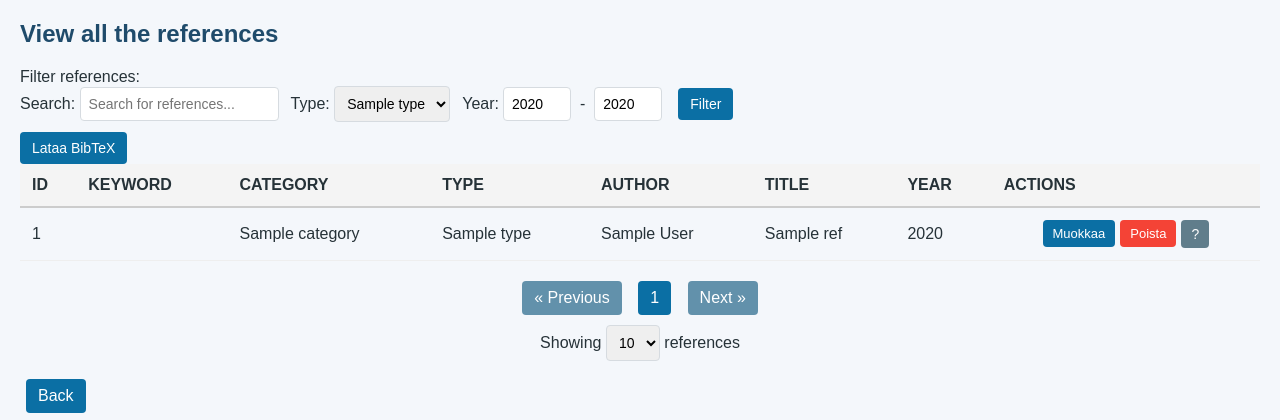
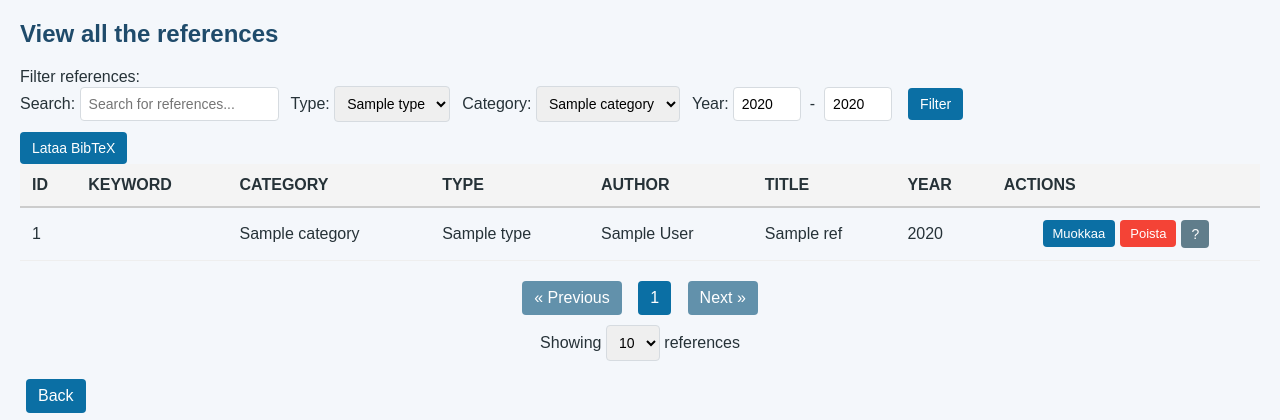
Before and after one commit to aapokoiv/viite-varasto, a Flask app: template src/templates/ref_list.html in a window 1280 px wide. Shown: the top 420 px of the page. Run offline with Flask 3, Linux system fonts and the light colour scheme; the template is opened without the code that fills it: most values are stand-ins (such as "Sample title", 1, 10 or a date in 2020); one stand-in notice (Sample message) is shown; parts of the project's set-up code (start-up, migrations or seed data) failed here and were passed over.

Commit message:
Added filtering based on category

```diff
--- a/src/app.py
+++ b/src/app.py
@@ -43,6 +43,7 @@ def ref_list():
     filters = {
         "query": request.args.get("query", ""),
         "type": request.args.get("type"),
+        "category": request.args.get("category"),
         "year_from": request.args.get("year_from", 0, type=int),
         "year_to": request.args.get("year_to", 2025, type=int)
     }
@@ -60,6 +61,7 @@ def ref_list():
         active_filters={
             "query": filters["query"],
             "type": filters["type"],
+            "category": filters["category"],
             "year_from": filters["year_from"],
             "year_to": filters["year_to"]
         }
--- a/src/templates/ref_list.html
+++ b/src/templates/ref_list.html
@@ -22,6 +22,16 @@ See all the citations
                 {% for type in available_filters["types"] %}
                     <option value="{{ type }}" {% if active_filters.type == type %}selected{% endif %}>
                         {{ type|capitalize }}
+                    </option>
+                {% endfor %}
+            </select>
+        </div>
+        <div>
+            Category:
+            <select id="category" name="category" required>
+                {% for category in available_filters["categories"] if category %}
+                    <option value="{{ category }}" {% if active_filters.type == category %}selected{% endif %}>
+                        {{ category|capitalize }}
                     </option>
                 {% endfor %}
             </select>
```
Also changed, not shown: src/repositories/citation_repository.py (+9 -1 lines).
